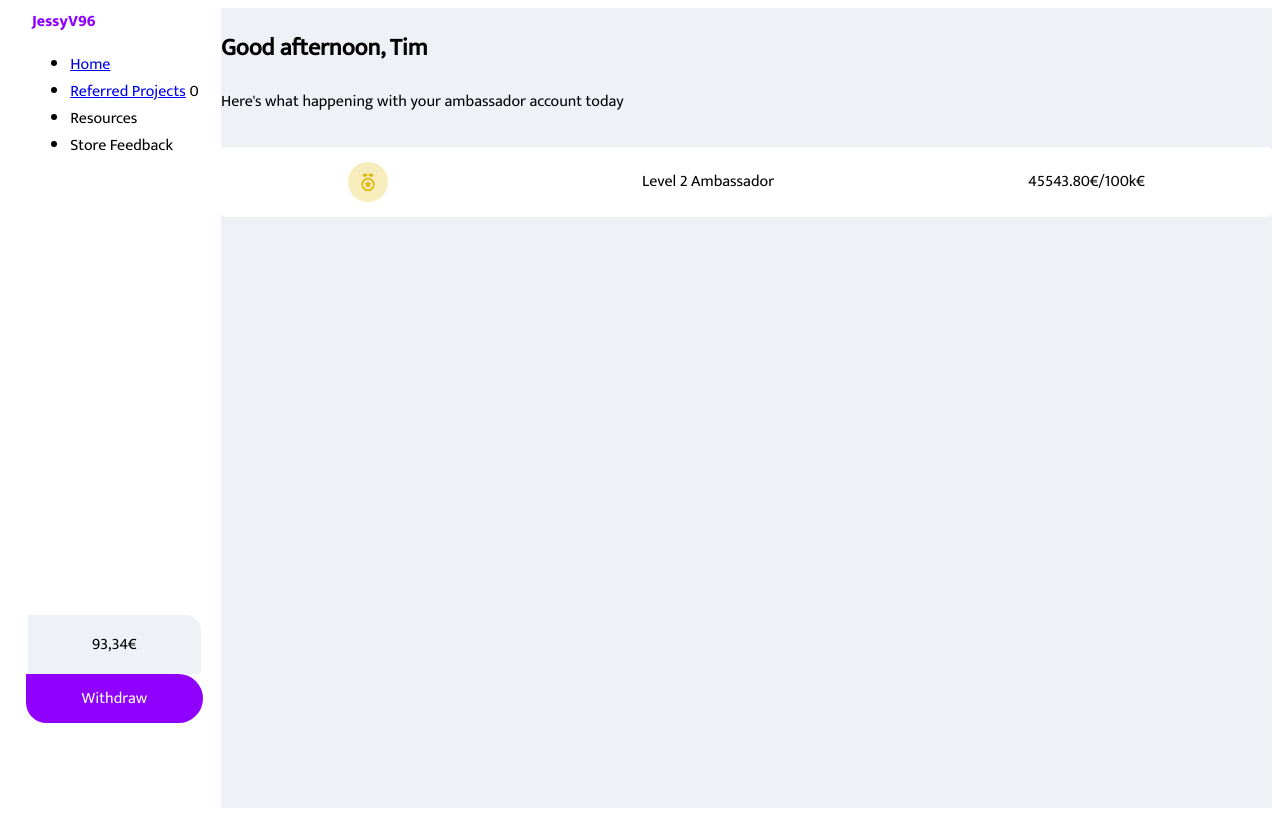
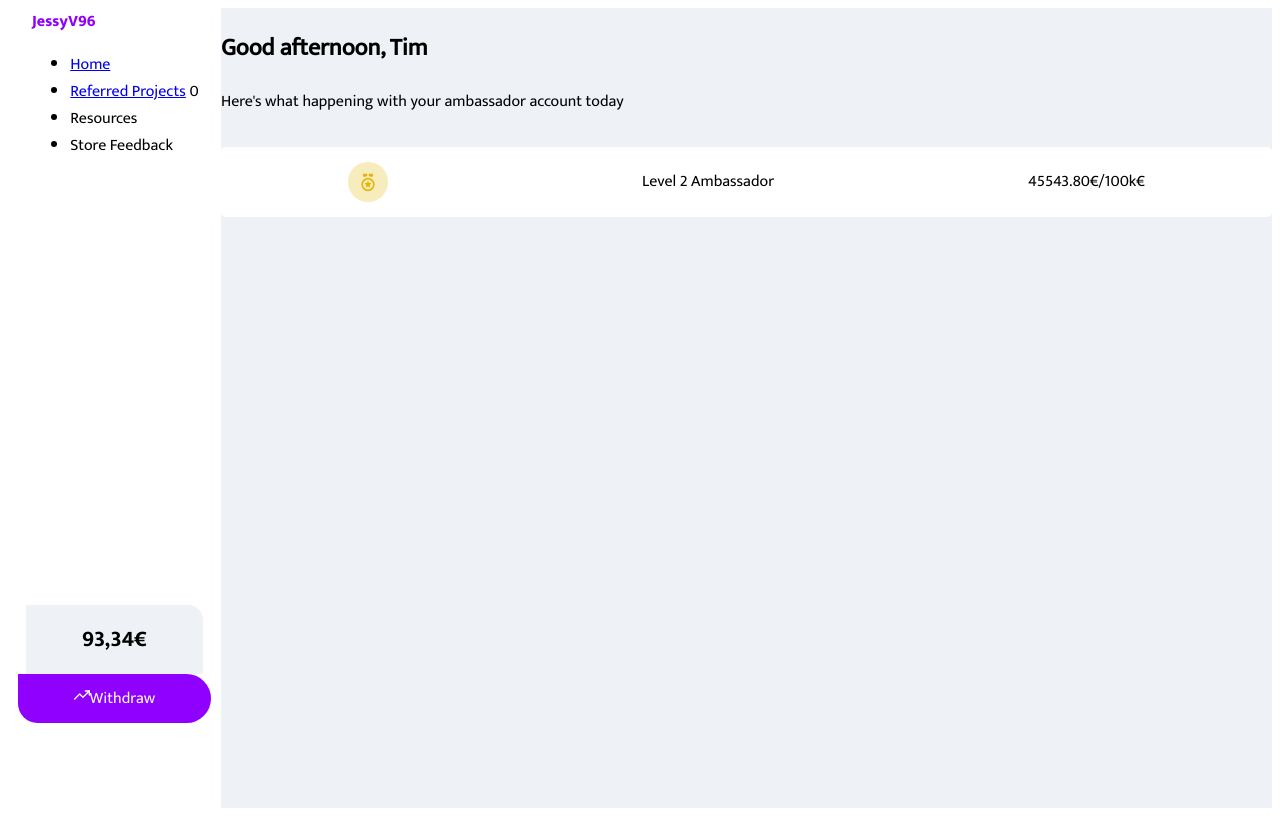
Before and after one commit to JESSYV96/nextjs-dashboard, a Next.js app: page / in a window 1280 px wide. Built offline with nearby package versions, Linux system fonts and the light colour scheme.

Commit message:
Styling Button Withdraw

```diff
--- a/components/Sidebar.tsx
+++ b/components/Sidebar.tsx
@@ -1,4 +1,5 @@
 import Link from 'next/link';
+import { FiTrendingUp } from 'react-icons/fi';
 import styles from '../styles/components/sidebar.module.scss';
 
 const Sidebar = () => {
@@ -14,7 +15,10 @@ const Sidebar = () => {
                 </ul>
                 <div className={styles.withdraw}>
                     <span>93,34€</span>
-                    <div>Withdraw</div>
+                    <div className={styles.withdrawButtonContainer}>
+                        <FiTrendingUp color="white"/>
+                        Withdraw
+                    </div>
                 </div>
             </div>
         </nav>
--- a/styles/components/sidebar.module.scss
+++ b/styles/components/sidebar.module.scss
@@ -8,7 +8,7 @@
   .title {
     color: colors.$primary-color;
     margin: 1.5em;
-    font-family: 'Mukta-ExtraBold';
+    font-family: "Mukta-ExtraBold";
   }
 
   .menuContainer {
@@ -24,17 +24,18 @@
     flex-direction: column;
     align-items: center;
 
-
     span {
-    padding: 1em 4em;
+      font-family: 'Mukta-Bold';
+      font-size: 1.4rem;
+      padding: 1rem 3.5rem;
       background-color: colors.$background;
       border-radius: 0 15px 0 0;
     }
     div {
-        padding: 0.7em 3.5em;
+      padding: 0.7em 3.5em;
       background-color: colors.$primary-color;
       color: #fff;
-      border-radius: 0 30px 30px 25px;
+      border-radius: 0 25px 25px 20px;
     }
   }
 }
```
